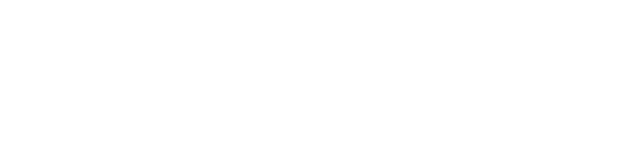
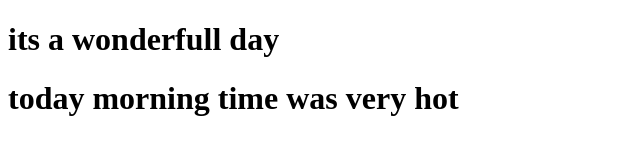
Before and after one commit to mehedi-mk/my-project-repo, a plain HTML site: page index.html in a window 1280 px wide. Shown: the whole page, without its empty margins (0-640 px from the left). Drawn offline with Linux system fonts and the light colour scheme.

Commit message:
added header

```diff
--- a/index.html
+++ b/index.html
@@ -7,6 +7,8 @@
     <title>beautifull web</title>
 </head>
 <body>
+    <h1>its a wonderfull day</h1>
+    <h1>today morning time was very hot</h1>
 
 </body>
 </html>
```
